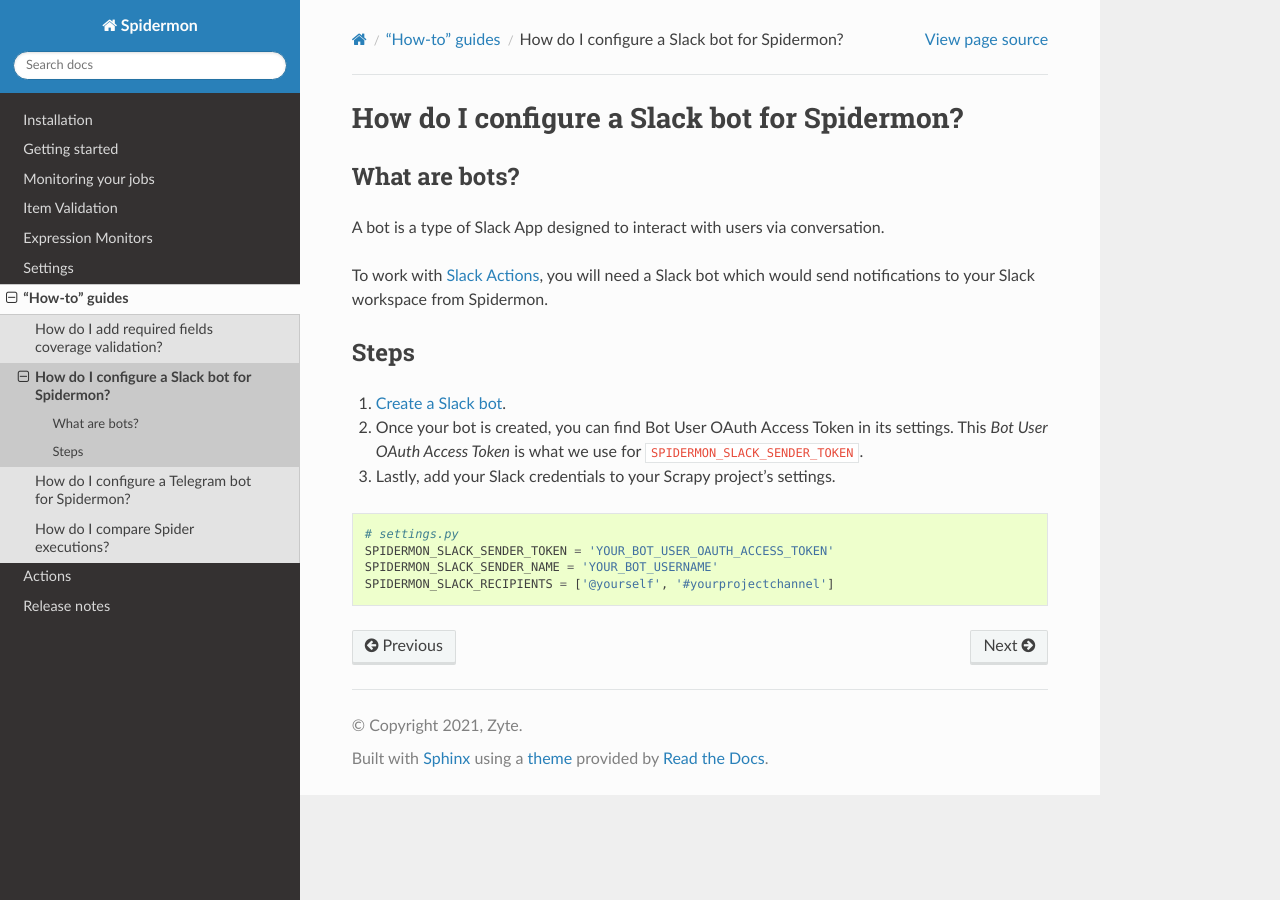
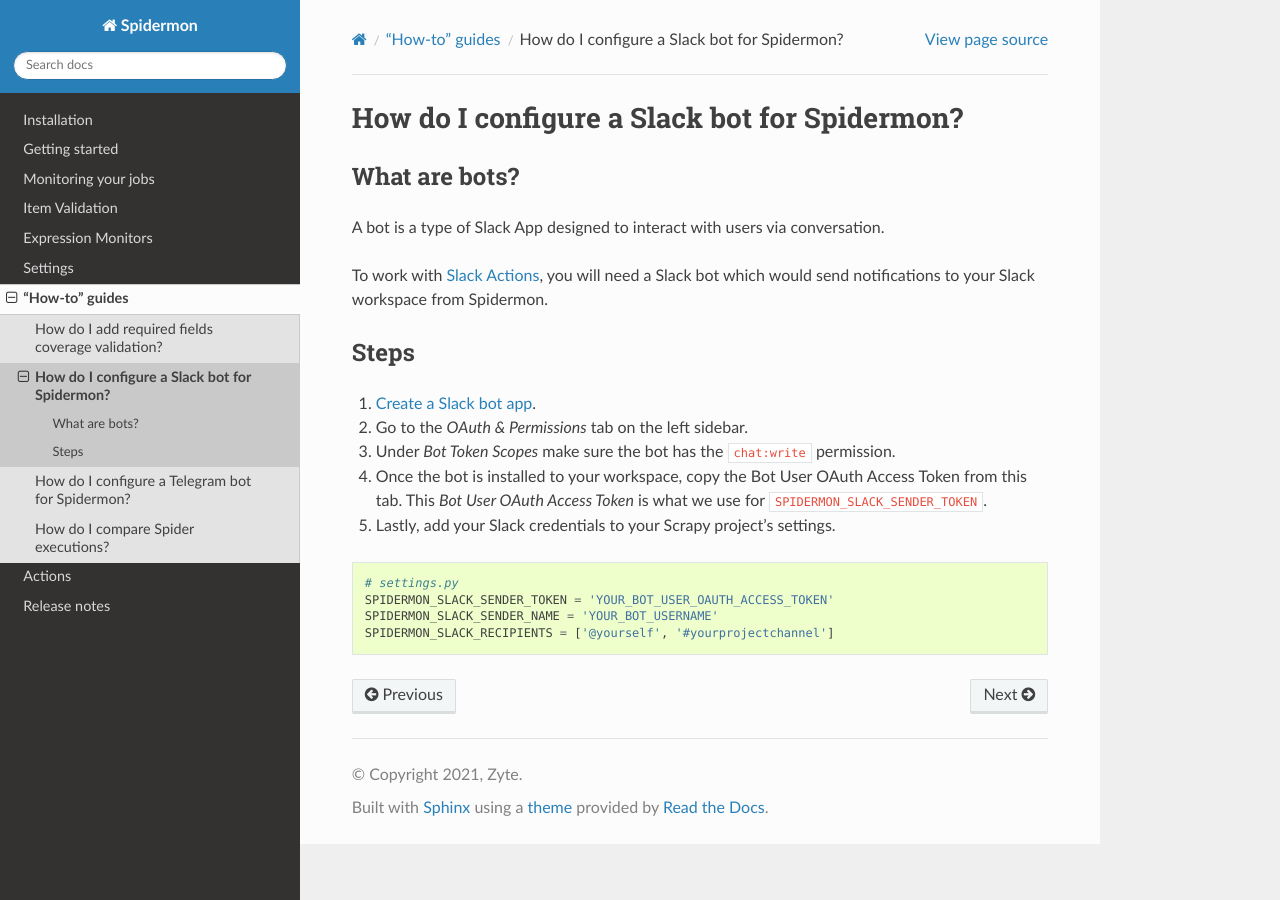
Before and after one commit to scrapinghub/spidermon, a Sphinx documentation site: the page built from docs/source/howto/configuring-slack-for-spidermon.rst, in a window 1280 px wide. Built offline with Sphinx 7.4.7 and the Read the Docs theme 2.0.0, drawn with Linux system fonts in a browser that asks for light colours.

Commit message:
[Slack configuration] Adding permissions set up to guide https://github.com/scrapinghub/spidermon/issues/300

```diff
--- a/docs/source/howto/configuring-slack-for-spidermon.rst
+++ b/docs/source/howto/configuring-slack-for-spidermon.rst
@@ -17,9 +17,13 @@
 .. note:
     You need to be the `owner/admin <https://get.slack.help/hc/en-us/articles/201314026-Understanding-roles-permissions-inside-Slack>`_ of the `Slack workspace <https://get.slack.help/hc/en-us/articles/206845317-Create-a-Slack-workspace>`_ for which you are trying to create a bot.
 
-#. `Create a Slack bot <https://get.slack.help/hc/en-us/articles/115005265703-Create-a-bot-for-your-workspace>`_.
+#. `Create a Slack bot app <https://get.slack.help/hc/en-us/articles/115005265703-Create-a-bot-for-your-workspace>`_.
 
-#. Once your bot is created, you can find Bot User OAuth Access Token in its settings. This `Bot User OAuth Access Token` is what we use for ``SPIDERMON_SLACK_SENDER_TOKEN``.
+#. Go to the `OAuth & Permissions` tab on the left sidebar.
+
+#. Under `Bot Token Scopes` make sure the bot has the ``chat:write`` permission.
+
+#. Once the bot is installed to your workspace, copy the Bot User OAuth Access Token from this tab. This `Bot User OAuth Access Token` is what we use for ``SPIDERMON_SLACK_SENDER_TOKEN``.
 
 #. Lastly, add your Slack credentials to your Scrapy project's settings.
 
```
